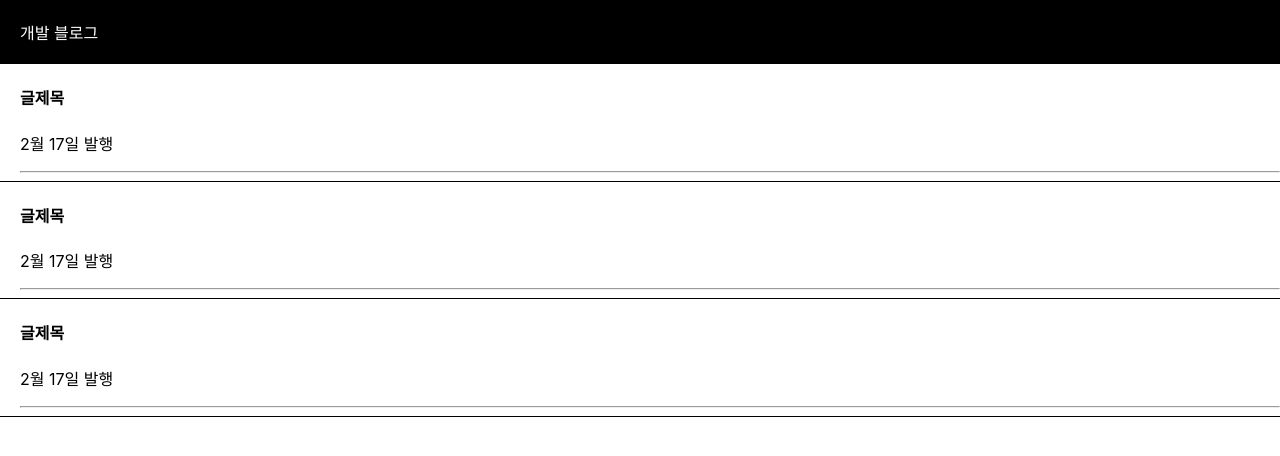
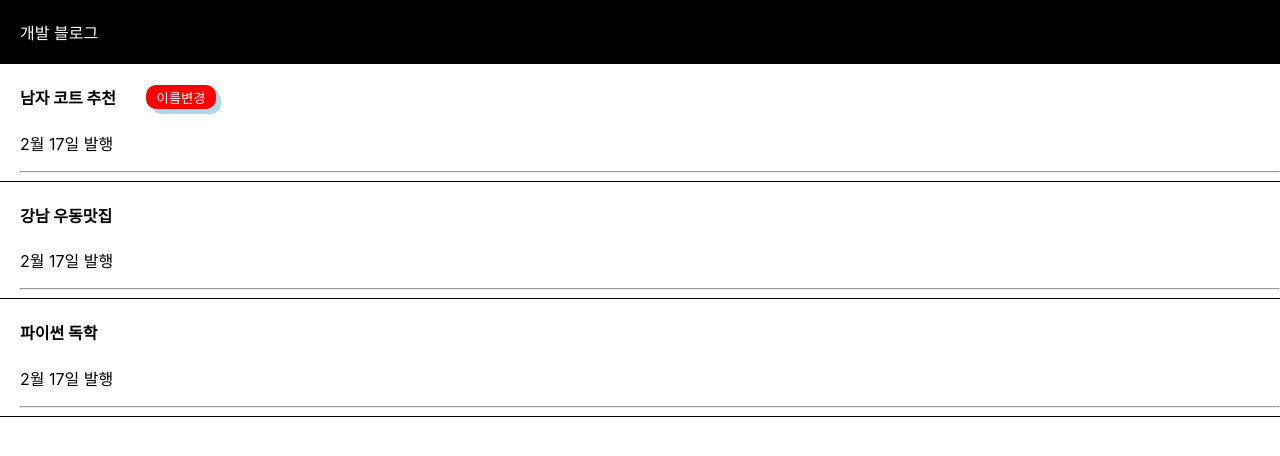
Before and after one commit to wnstndks/React, a React (Create React App) app in the folder pr2/myblog/: page / in a window 1280 px wide. Shown: the top 456 px of the page. Built offline with nearby package versions, Linux system fonts and the light colour scheme.

Commit message:
button style

```diff
--- a/pr2/myblog/src/App.css
+++ b/pr2/myblog/src/App.css
@@ -54,3 +54,16 @@ div{
   padding-left: 20px;
   border-bottom: 1px solid black;
 }
+.list>h4{
+  display:flex;
+}
+
+.bt-name{
+  background-color:red;
+  color:white;
+  border:none;
+  margin-left: 30px;
+  width:70px;
+  border-radius: 10px;
+  box-shadow: 5px 5px lightblue;
+}
--- a/pr2/myblog/src/App.js
+++ b/pr2/myblog/src/App.js
@@ -1,11 +1,17 @@
 import logo from "./logo.svg";
-import {useState} from 'react';
+import { useState } from "react";
 import "./App.css";
 
 function App() {
   // 변수를 html에 꽂아넣을 때는 중괄호
   let data = "강남 우동 맛집";
-  let [a,b]=useState('남자 코트 추천');
+
+  // useState('보관할 자료')_state에 자료를 잠깐 저장할 수 있음
+  let [글제목, b] = useState([
+    "남자 코트 추천",
+    "강남 우동맛집",
+    "파이썬 독학",
+  ]);
 
   return (
     <div className="App">
@@ -13,19 +19,22 @@ function App() {
         <div>개발 블로그</div>
       </div>
       <div className="list">
-        <h4>글제목</h4>
+        <h4>
+          {글제목[0]} <br />
+          <button className="bt-name">이름변경</button>
+        </h4>
         <p>2월 17일 발행</p>
-        <hr/>
+        <hr />
       </div>
       <div className="list">
-        <h4>글제목</h4>
+        <h4>{글제목[1]}</h4>
         <p>2월 17일 발행</p>
-        <hr/>
+        <hr />
       </div>
       <div className="list">
-        <h4>글제목</h4>
+        <h4>{글제목[2]}</h4>
         <p>2월 17일 발행</p>
-        <hr/>
+        <hr />
       </div>
     </div>
   );
```
